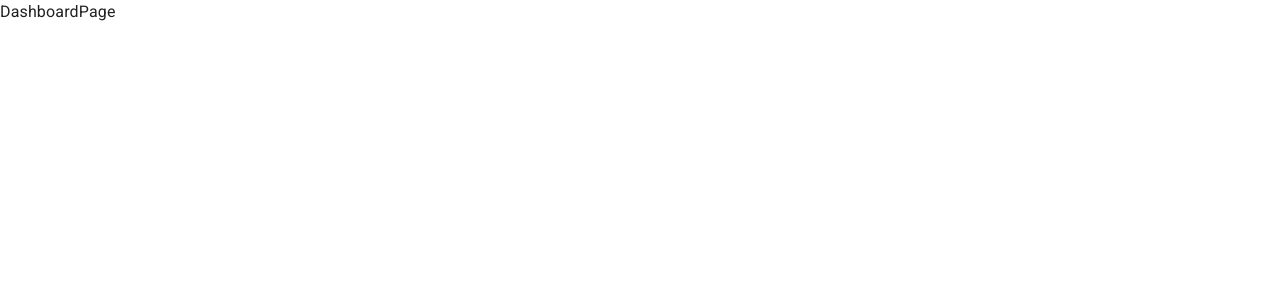
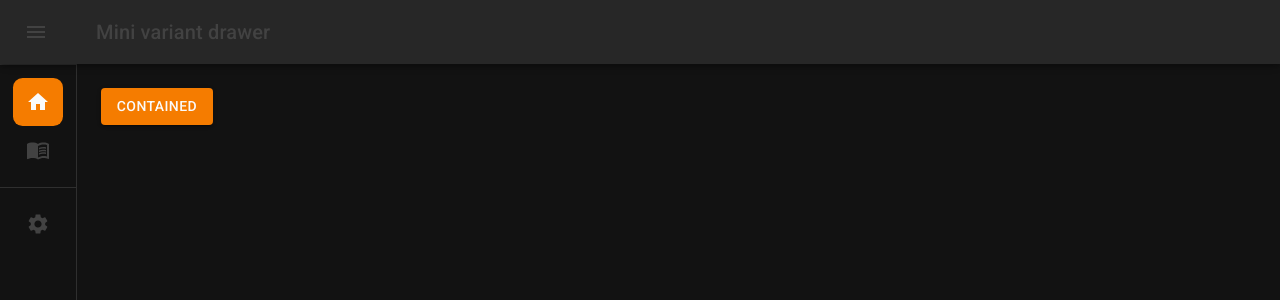
Before and after one commit to hoangdloc/menu-app, a React (Vite) app: page /admin in a window 1280 px wide. Shown: the top 300 px of the page. Built offline with nearby package versions, Linux system fonts and the light colour scheme.

Commit message:
[CODE]: Add Sidebar Admin Dashboard

```diff
--- a/package.json
+++ b/package.json
@@ -21,13 +21,15 @@
     "react-dom": "^18.2.0",
     "react-redux": "^8.0.5",
     "react-router-dom": "^6.9.0",
-    "redux-saga": "^1.2.3"
+    "redux-saga": "^1.2.3",
+    "uuid": "^9.0.0"
   },
   "devDependencies": {
     "@testing-library/jest-dom": "^5.16.5",
     "@testing-library/react": "^14.0.0",
     "@types/react": "^18.0.28",
     "@types/react-dom": "^18.0.11",
+    "@types/uuid": "^9.0.1",
     "@typescript-eslint/eslint-plugin": "^5.57.0",
     "@typescript-eslint/parser": "^5.57.0",
     "@vitejs/plugin-react": "^3.1.0",
--- a/src/config/theme.ts
+++ b/src/config/theme.ts
@@ -1,11 +1,24 @@
-import { grey, yellow } from '@mui/material/colors';
+import { grey, orange } from '@mui/material/colors';
 import { createTheme } from '@mui/material/styles';
 
 export const theme = createTheme({
   customColors: {
-    primary: yellow[700],
-    secondary: grey[50],
-    tertiary: grey[400],
-    colorText: grey[900]
+    colorPrimary: orange[50],
+    bgColorPrimary: grey[50],
+    textColorSecondary: grey[400],
+    textColorPrimary: grey[900]
+  },
+  palette: {
+    primary: {
+      light: orange[600],
+      main: orange[700],
+      dark: orange[800],
+      contrastText: grey[50]
+    },
+    text: {
+      primary: grey[800],
+      secondary: grey[700]
+    },
+    mode: 'dark'
   }
 });
--- /dev/null
+++ b/src/layouts/admin/AdminLayout.tsx
@@ -0,0 +1,302 @@
+import ChevronLeftIcon from '@mui/icons-material/ChevronLeft';
+import ChevronRightIcon from '@mui/icons-material/ChevronRight';
+import HomeIcon from '@mui/icons-material/Home';
+import MenuIcon from '@mui/icons-material/Menu';
+import MenuBookIcon from '@mui/icons-material/MenuBook';
+import SettingsIcon from '@mui/icons-material/Settings';
+import {
+  Box,
+  CssBaseline,
+  CSSObject,
+  Divider,
+  IconButton,
+  List,
+  ListItem,
+  ListItemButton,
+  ListItemIcon,
+  ListItemText,
+  styled,
+  Theme,
+  Toolbar,
+  Typography,
+  useTheme
+} from '@mui/material';
+import MuiAppBar, { AppBarProps as MuiAppBarProps } from '@mui/material/AppBar';
+import MuiDrawer from '@mui/material/Drawer';
+import React from 'react';
+import {
+  NavLink as RouterNavLink,
+  NavLinkProps as RouterNavLinkProps,
+  Outlet
+} from 'react-router-dom';
+import { v4 } from 'uuid';
+
+const DRAWER_WIDTH = 280;
+const BTN_BORDER_RADIUS = '0.6rem';
+
+const NavLink = React.forwardRef<HTMLAnchorElement, RouterNavLinkProps>(
+  function NavLink (itemProps, ref): JSX.Element {
+    const theme = useTheme();
+
+    return (
+      <RouterNavLink
+        style={({ isActive }) => {
+          if (isActive) {
+            return {
+              color:
+                theme.palette.mode === 'dark'
+                  ? theme.palette.primary.contrastText
+                  : theme.palette.primary.main,
+              backgroundColor:
+                theme.palette.mode === 'dark'
+                  ? theme.palette.primary.main
+                  : theme.customColors.colorPrimary,
+              borderRadius: BTN_BORDER_RADIUS,
+              fontWeight: 'bold'
+            };
+          }
+          return { color: 'inherit' };
+        }}
+        ref={ref}
+        {...itemProps}
+        role={undefined}
+        end
+      />
+    );
+  }
+);
+
+const navLinkDataTop = [
+  {
+    key: v4(),
+    title: 'Dashboard',
+    url: '/admin',
+    icon: <HomeIcon />
+  },
+  {
+    key: v4(),
+    title: 'Manage Ingredients',
+    url: 'manage-ingredients',
+    icon: <MenuBookIcon />
+  }
+];
+
+const navLinkDataBottom = [
+  {
+    key: v4(),
+    title: 'Settings',
+    url: 'settings',
+    icon: <SettingsIcon />
+  }
+];
+
+const openedMixin = (theme: Theme): CSSObject => ({
+  width: DRAWER_WIDTH,
+  transition: theme.transitions.create('width', {
+    easing: theme.transitions.easing.sharp,
+    duration: theme.transitions.duration.enteringScreen
+  }),
+  overflowX: 'hidden'
+});
+
+const closedMixin = (theme: Theme): CSSObject => ({
+  transition: theme.transitions.create('width', {
+    easing: theme.transitions.easing.sharp,
+    duration: theme.transitions.duration.leavingScreen
+  }),
+  overflowX: 'hidden',
+  width: `calc(${theme.spacing(7)} + 0.8rem)`,
+  [theme.breakpoints.up('sm')]: {
+    width: `calc(${theme.spacing(8)} + 0.8rem)`
+  }
+});
+
+const DrawerHeader = styled('div')(({ theme }) => ({
+  display: 'flex',
+  alignItems: 'center',
+  justifyContent: 'flex-end',
+  padding: theme.spacing(0, 1),
+  // necessary for content to be below app bar
+  ...theme.mixins.toolbar
+}));
+
+const Drawer = styled(MuiDrawer, {
+  shouldForwardProp: (prop) => prop !== 'open'
+})(({ theme, open }) => ({
+  width: DRAWER_WIDTH,
+  flexShrink: 0,
+  whiteSpace: 'nowrap',
+  boxSizing: 'border-box',
+  ...((open ?? false) && {
+    ...openedMixin(theme),
+    '& .MuiDrawer-paper': openedMixin(theme)
+  }),
+  ...(!(open ?? false) && {
+    ...closedMixin(theme),
+    '& .MuiDrawer-paper': closedMixin(theme)
+  })
+}));
+
+interface AppBarProps extends MuiAppBarProps {
+  open?: boolean
+}
+
+const AppBar = styled(MuiAppBar, {
+  shouldForwardProp: (prop) => prop !== 'open'
+})<AppBarProps>(({ theme, open }) => ({
+  zIndex: +theme.zIndex.drawer + 1,
+  transition: theme.transitions.create(['width', 'margin'], {
+    easing: theme.transitions.easing.sharp,
+    duration: theme.transitions.duration.leavingScreen
+  }),
+  ...(open === true && {
+    marginLeft: DRAWER_WIDTH,
+    width: `calc(100% - ${DRAWER_WIDTH}px)`,
+    transition: theme.transitions.create(['width', 'margin'], {
+      easing: theme.transitions.easing.sharp,
+      duration: theme.transitions.duration.enteringScreen
+    })
+  })
+}));
+
+const DashboardLayout: React.FC = () => {
+  const theme = useTheme();
+  const [open, setOpen] = React.useState(false);
+
+  const handleDrawerOpen = (): void => {
+    setOpen(true);
+  };
+
+  const handleDrawerClose = (): void => {
+    setOpen(false);
+  };
+
+  return (
+    <Box sx={{ display: 'flex' }}>
+      <CssBaseline />
+      <AppBar
+        position="fixed"
+        open={open}
+      >
+        <Toolbar style={{ paddingLeft: 0, paddingRight: 0 }}>
+          <IconButton
+            color="inherit"
+            aria-label="open drawer"
+            onClick={handleDrawerOpen}
+            edge="start"
+            sx={{
+              marginLeft: 2,
+              marginRight: 5,
+              ...(open && { display: 'none' })
+            }}
+          >
+            <MenuIcon />
+          </IconButton>
+          <Typography
+            variant="h6"
+            noWrap
+            component="div"
+          >
+            Mini variant drawer
+          </Typography>
+        </Toolbar>
+      </AppBar>
+      <Drawer
+        variant="permanent"
+        open={open}
+      >
+        <DrawerHeader>
+          <IconButton onClick={handleDrawerClose}>
+            {theme.direction === 'rtl'
+              ? (<ChevronRightIcon />)
+              : (<ChevronLeftIcon />)
+            }
+          </IconButton>
+        </DrawerHeader>
+        <Divider />
+        <List sx={{ padding: '0.8rem' }}>
+          {navLinkDataTop.map((item) => (
+            <ListItem
+              key={item.key}
+              disablePadding
+              component={NavLink}
+              to={item.url}
+              sx={{ display: 'block' }}
+            >
+              <ListItemButton
+                sx={{
+                  minHeight: 48,
+                  justifyContent: open ? 'initial' : 'center',
+                  px: 2.5,
+                  borderRadius: BTN_BORDER_RADIUS
+                }}
+              >
+                <ListItemIcon
+                  sx={{
+                    minWidth: 0,
+                    mr: open ? 3 : 'auto',
+                    justifyContent: 'center',
+                    color: 'inherit'
+                  }}
+                >
+                  {item.icon}
+                </ListItemIcon>
+                <ListItemText
+                  primary={item.title}
+                  sx={{ opacity: open ? 1 : 0 }}
+                  disableTypography
+                />
+              </ListItemButton>
+            </ListItem>
+          ))}
+        </List>
+        <Divider />
+        <List sx={{ padding: '0.8rem' }}>
+          {navLinkDataBottom.map((item) => (
+            <ListItem
+              key={item.key}
+              disablePadding
+              component={NavLink}
+              to={item.url}
+              sx={{ display: 'block' }}
+            >
+              <ListItemButton
+                sx={{
+                  minHeight: 48,
+                  justifyContent: open ? 'initial' : 'center',
+                  px: 2.5,
+                  borderRadius: BTN_BORDER_RADIUS
+                }}
+              >
+                <ListItemIcon
+                  sx={{
+                    minWidth: 0,
+                    mr: open ? 3 : 'auto',
+                    justifyContent: 'center',
+                    color: 'inherit'
+                  }}
+                >
+                  {item.icon}
+                </ListItemIcon>
+                <ListItemText
+                  primary={item.title}
+                  sx={{ opacity: open ? 1 : 0 }}
+                  disableTypography
+                />
+              </ListItemButton>
+            </ListItem>
+          ))}
+        </List>
+      </Drawer>
+      <Box
+        component="main"
+        sx={{ flexGrow: 1, p: 3 }}
+      >
+        <DrawerHeader />
+        <Outlet />
+      </Box>
+    </Box>
+  );
+};
+
+export default DashboardLayout;
--- /dev/null
+++ b/src/modules/dashboard/DashboardPage.tsx
@@ -0,0 +1,12 @@
+import { Box, Button } from '@mui/material';
+import React from 'react';
+
+const DashboardPage: React.FC = () => {
+  return (
+    <Box>
+      <Button variant="contained">Contained</Button>
+    </Box>
+  );
+};
+
+export default DashboardPage;
--- a/src/pages/DashboardPage.tsx
+++ /dev/null
@@ -1,7 +0,0 @@
-import React from 'react';
-
-const DashboardPage: React.FC = () => {
-  return <div>DashboardPage</div>;
-};
-
-export default DashboardPage;
--- a/src/pages/ErrorPage.tsx
+++ b/src/pages/ErrorPage.tsx
@@ -4,7 +4,7 @@ import React from 'react';
 const ErrorPageBox = styled(Box)(({ theme }) => ({
   width: '100vw',
   height: '100vh',
-  backgroundColor: theme.customColors.secondary,
+  backgroundColor: theme.customColors.bgColorPrimary,
   display: 'flex',
   flexDirection: 'column',
   justifyContent: 'center',
@@ -19,7 +19,7 @@ const ErrorPageBox = styled(Box)(({ theme }) => ({
   '& > .status': {
     fontSize: '1rem',
     fontStyle: 'italic',
-    color: theme.customColors.tertiary
+    color: theme.customColors.textColorSecondary
   }
 }));
 
--- a/src/pages/LoadingScreen.tsx
+++ b/src/pages/LoadingScreen.tsx
@@ -1,15 +1,14 @@
-import styled from '@emotion/styled';
-import { CircularProgress } from '@mui/material';
+import { Box, CircularProgress, styled } from '@mui/material';
 import React from 'react';
 
-const LoadingScreenStyles = styled.div`
-  width: 100vw;
-  height: 100vh;
-  display: flex;
-  align-items: center;
-  justify-content: center;
-  background-color: #dfe6e9;
-`;
+const LoadingScreenStyles = styled(Box)(({ theme }) => ({
+  width: '100vw',
+  height: '100vh',
+  display: 'flex',
+  alignItems: 'center',
+  justifyContent: 'center',
+  backgroundColor: theme.customColors.bgColorPrimary
+}));
 
 const LoadingScreen: React.FC = () => {
   return (
--- a/src/router/index.tsx
+++ b/src/router/index.tsx
@@ -3,9 +3,10 @@ import { createBrowserRouter, Outlet } from 'react-router-dom';
 
 import LoadingScreen from '../pages/LoadingScreen';
 
-const DashboardPage = lazy(async () => await import('../pages/DashboardPage'));
-const MenuPage = lazy(async () => await import('../pages/MenuPage'));
-const ErrorPage = lazy(async () => await import('../pages/ErrorPage'));
+const AdminLayout = lazy(async () => await import('../layouts/admin/AdminLayout'));
+const DashboardPage = lazy(async () => await import('./../modules/dashboard/DashboardPage'));
+const MenuPage = lazy(async () => await import('./../pages/MenuPage'));
+const ErrorPage = lazy(async () => await import('./../pages/ErrorPage'));
 
 const AppWrapper: React.FC = () => {
   return (
@@ -26,10 +27,19 @@ export default createBrowserRouter([
       },
       {
         path: '/admin',
+        element: <AdminLayout />,
         children: [
           {
             index: true,
             element: <DashboardPage />
+          },
+          {
+            path: 'manage-ingredients',
+            element: <div>Not done yet!</div>
+          },
+          {
+            path: 'settings',
+            element: <div>Just toggle dark mode!</div>
           }
         ]
       }
```
Also changed, not shown: src/shared/@types/theme.d.ts (+8 -8 lines), 1 other file (tests, documents, lock files or other folders).
